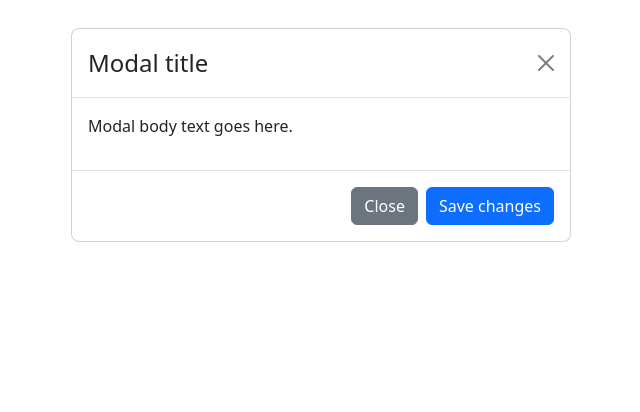
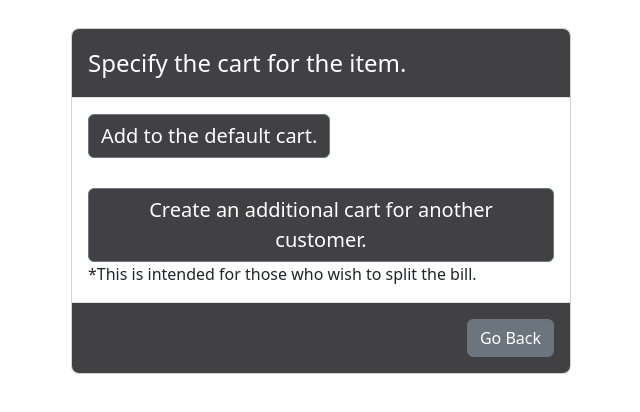
Before and after one commit to hnschaefer/cpsc481-group3, a React (Create React App) app in the folder ordering-system/: page / in a window 1280 px wide. Shown: the top 412 px of the page, without its empty margins (319-959 px from the left). Built offline with nearby package versions, Linux system fonts and the light colour scheme; the HTML template or start-up script is replaced by a standard one.

Commit message:
Created popup

```diff
--- a/ordering-system/src/Popups/AddToCart.js
+++ b/ordering-system/src/Popups/AddToCart.js
@@ -1,24 +1,73 @@
 import Button from "react-bootstrap/Button";
 import Modal from "react-bootstrap/Modal";
+import { useState } from "react";
+import Form from "react-bootstrap/Form";
+import InputGroup from "react-bootstrap/InputGroup";
 
 const AddToCart = () => {
+  const [newAddition, setNewAddition] = useState("false");
+
+  const addNewUser = () => {
+    setNewAddition("true");
+  };
+
+  const resetState = () => {
+    setNewAddition("false");
+  };
   return (
     <div
       className="modal show"
       style={{ display: "block", position: "initial" }}
     >
       <Modal.Dialog>
-        <Modal.Header closeButton>
-          <Modal.Title>Modal title</Modal.Title>
+        <Modal.Header style={{ background: "#414042", color: "white" }}>
+          <Modal.Title>Specify the cart for the item.</Modal.Title>{" "}
+          {/**Maybe we should ask how many people are dining at the start so that this popup doesnt show if its just one person */}
         </Modal.Header>
 
         <Modal.Body>
-          <p>Modal body text goes here.</p>
+          <div>
+            <Button
+              style={{ fontSize: 20, background: "#414042" }}
+              variant="secondary"
+              onClick={resetState}
+            >
+              Add to the default cart.
+            </Button>
+          </div>
+          <div>
+            <Button
+              style={{ fontSize: 20, marginTop: 30, background: "#414042" }}
+              variant="secondary"
+              onClick={addNewUser}
+            >
+              Create an additional cart for another customer.
+            </Button>
+          </div>
+          *This is intended for those who wish to split the bill.
+          {newAddition === "true" && (
+            <div style={{ paddingTop: 20 }}>
+              <div>Please enter the new cart name:</div>
+              <InputGroup className="mb-3">
+                <Form.Control
+                  placeholder="Enter here"
+                  aria-label="Enter here"
+                  aria-describedby="basic-addon2"
+                />
+                <Button
+                  variant="outline-secondary"
+                  id="button-addon2"
+                  style={{ background: "#414042", color: "white" }}
+                >
+                  Add
+                </Button>
+              </InputGroup>
+            </div>
+          )}
         </Modal.Body>
 
-        <Modal.Footer>
-          <Button variant="secondary">Close</Button>
-          <Button variant="primary">Save changes</Button>
+        <Modal.Footer style={{ background: "#414042" }}>
+          <Button variant="secondary">Go Back</Button>
         </Modal.Footer>
       </Modal.Dialog>
     </div>
```
